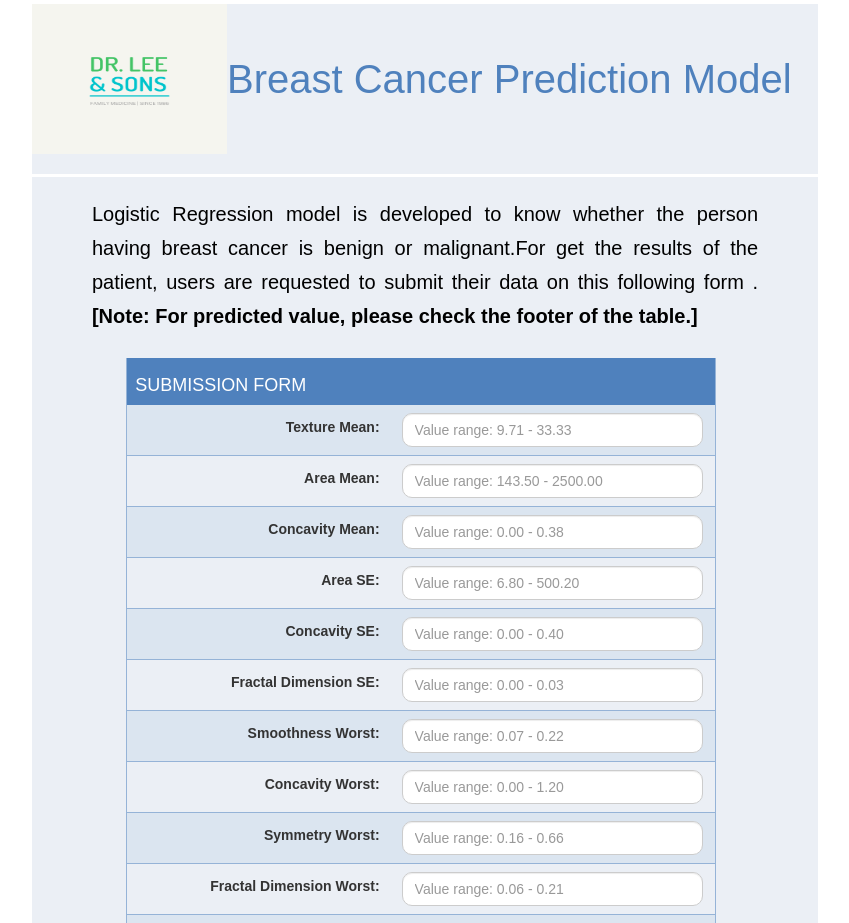
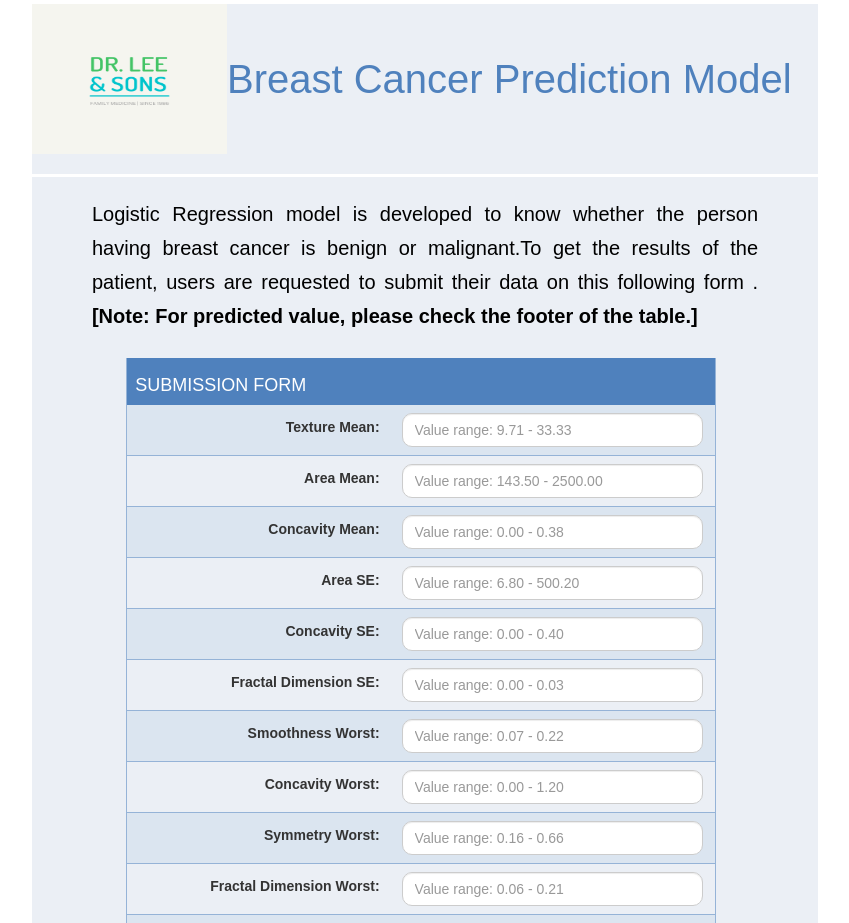
Before and after one commit to Hrutuja09/Breast-Cancer-Prediction-App, a Flask app: page / in a window 1280 px wide. Shown: the top 923 px of the page, without its empty margins (215-1064 px from the left). Run offline with Flask 2, Linux system fonts and the light colour scheme; parts of the project's set-up code (start-up, migrations or seed data) failed here and were passed over; some libraries are stand-ins or nearby versions; some web fonts are replaced.

Commit message:
Update index.html

```diff
--- a/templates/index.html
+++ b/templates/index.html
@@ -28,7 +28,7 @@
           </tr>
         </table>
         <hr style="height:3px;border-width:0;color:white;background-color:white">
-        <p>Logistic Regression model is developed to know whether the person having breast cancer is benign or malignant.For get the results of the patient, users are requested to submit their data on this following form .
+        <p>Logistic Regression model is developed to know whether the person having breast cancer is benign or malignant.To get the results of the patient, users are requested to submit their data on this following form .
         <b>[Note: For predicted value, please check the footer of the table.]</b></p>
         <table class="t1">
         <form class="form-horizontal" action="{{ url_for('predict')}}" method="post">
```
